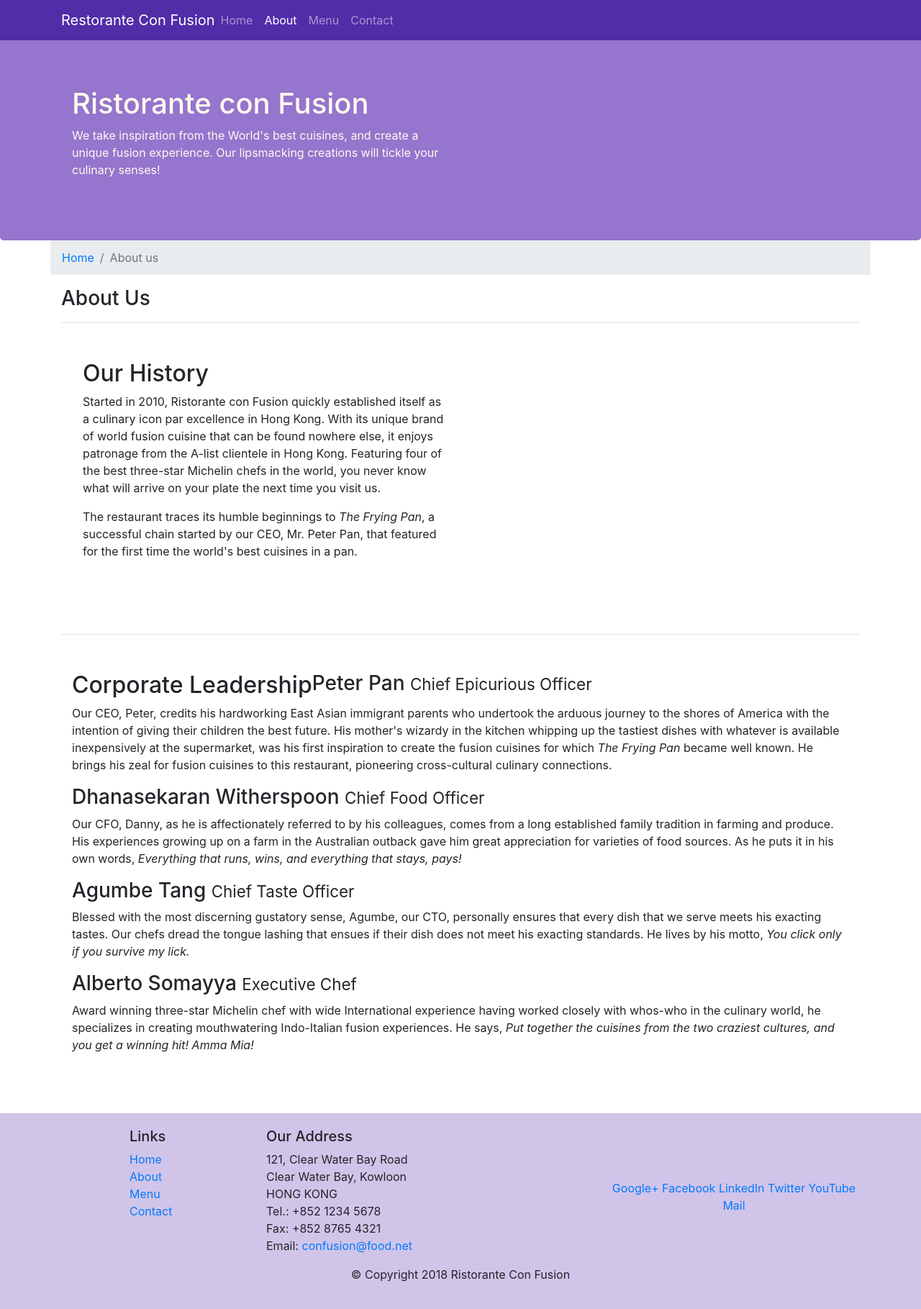
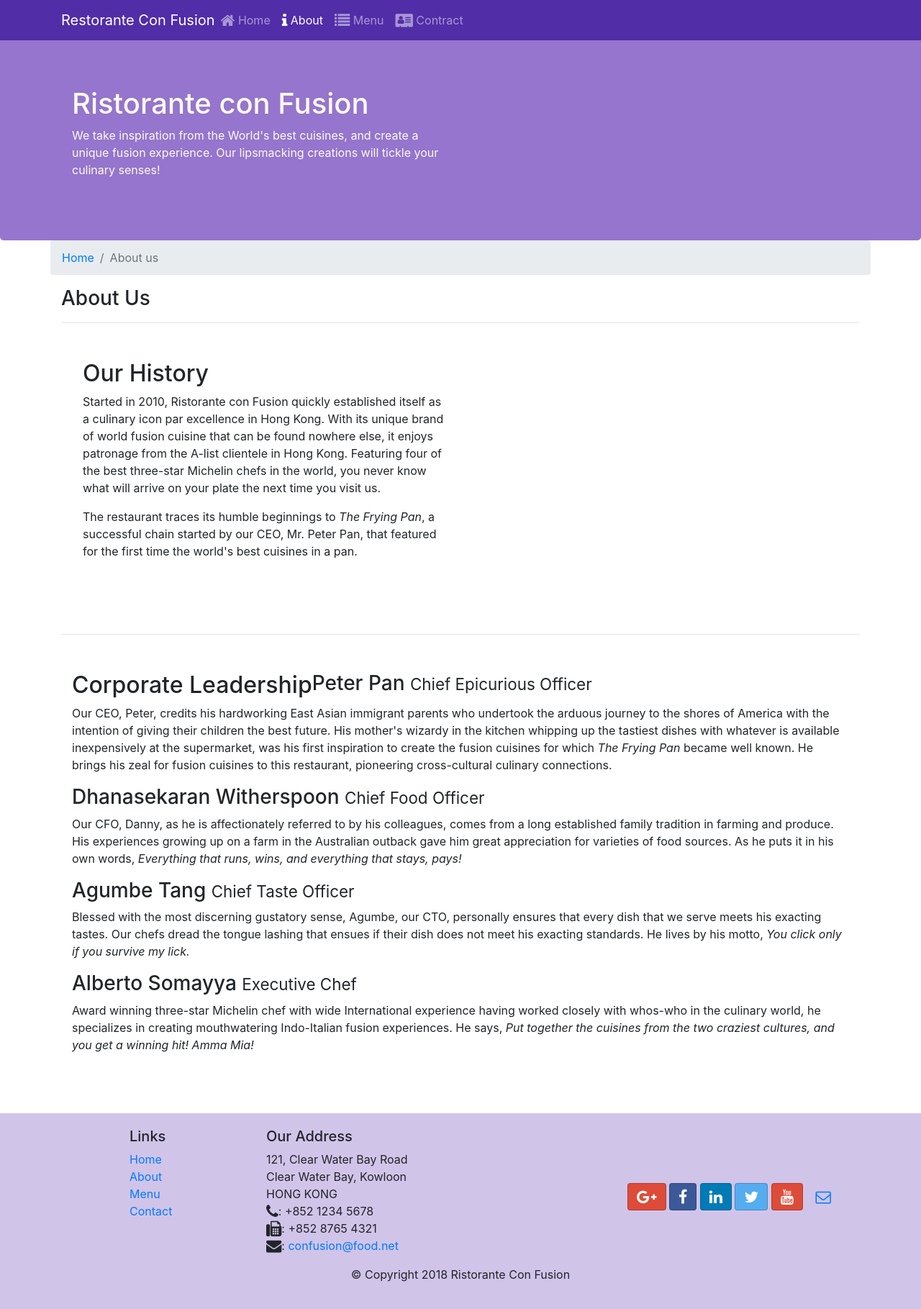
Before and after one commit to JessieKr/conFusion, a website: page aboutus.html in a window 1280 px wide. Shown: the whole page at 72% size. Drawn offline with nearby package versions, Linux system fonts and the light colour scheme.

Commit message:
icon fonts

```diff
--- a/aboutus.html
+++ b/aboutus.html
@@ -9,6 +9,8 @@
 
     <!-- Bootstrap CSS-->
     <link rel="stylesheet" href="node_modules/bootstrap/dist/css/bootstrap.min.css">
+    <link rel="stylesheet" href="node_modules/font-awesome/css/font-awesome.min.css">
+    <link rel="stylesheet" href="node_modules/bootstrap-social/bootstrap-social.css">
     <link rel="stylesheet" href="css/styles.css">
     <title>Ristorante Con Fusion: About Us</title>
 
@@ -23,10 +25,10 @@
             <a class="navbar-brand mr-auto" href="./index.html">Restorante Con Fusion</a>
             <div class="collapse navbar-collapse" id="Navbar">
                     <ul class="navbar-nav mr-auto">
-                            <li class="nav-item"><a class="nav-link" href="./index.html">Home</a></li>
-                            <li class="nav-item active"><a class="nav-link" href="#">About</a></li>
-                            <li class="nav-item"><a class="nav-link" href="#">Menu</a></li>
-                            <li class="nav-item"><a class="nav-link" href="#">Contact</a></li>
+                            <li class="nav-item"><a class="nav-link" href="./index.html"><span class="fa fa-home fa-lg"></span> Home</a></li>
+                            <li class="nav-item active"><a class="nav-link" href="#"><span class="fa fa-info fa-lg"></span> About</a></li>
+                            <li class="nav-item"><a class="nav-link" href="#"><span class="fa fa-list fa-lg"></span> Menu</a></li>
+                            <li class="nav-item"><a class="nav-link" href="#"><span class="fa fa-address-card fa-lg"></span> Contract</a></li>
                         </ul>
             </div>
         </div>
@@ -104,19 +106,19 @@
 		              121, Clear Water Bay Road<br>
 		              Clear Water Bay, Kowloon<br>
 		              HONG KONG<br>
-		              Tel.: +852 1234 5678<br>
-		              Fax: +852 8765 4321<br>
-		              Email: <a href="mailto:confusion@food.net">confusion@food.net</a>
+		              <i class="fa fa-phone fa-lg"></i>: +852 1234 5678<br>
+		              <i class="fa fa-fax fa-lg"></i>: +852 8765 4321<br>
+		              <i class="fa fa-envelope fa-lg"></i>: <a href="mailto:confusion@food.net">confusion@food.net</a>
 		           </address>
                 </div>
                 <div class="col-12 col-sm-4 align-self-center">
                     <div class="text-center">
-                        <a href="http://google.com/+">Google+</a>
-                        <a href="http://www.facebook.com/profile.php?id=">Facebook</a>
-                        <a href="http://www.linkedin.com/in/">LinkedIn</a>
-                        <a href="http://twitter.com/">Twitter</a>
-                        <a href="http://youtube.com/">YouTube</a>
-                        <a href="mailto:">Mail</a>
+                        <a class="btn btn-social-media btn-google" href="http://google.com/+"><i class="fa fa-google-plus fa-lg"></i></a>
+                        <a class="btn btn-social-media btn-facebook" href="http://www.facebook.com/profile.php?id="><i class="fa fa-facebook fa-lg"></i></a>
+                        <a class="btn btn-social-media btn-linkedin" href="http://www.linkedin.com/in/"><i class="fa fa-linkedin fa-lg"></i></a>
+                        <a class="btn btn-social-media btn-twitter" href="http://twitter.com/"><i class="fa fa-twitter fa-lg"></i></a>
+                        <a class="btn btn-social-media btn-google" href="http://youtube.com/"><i class="fa fa-youtube fa-lg"></i></a>
+                        <a class="btn btn-social-media" href="mailto:"><i class="fa fa-envelope-o fa-lg"></i></a>
                     </div>
                 </div>
            </div>
--- a/package.json
+++ b/package.json
@@ -15,6 +15,8 @@
   },
   "dependencies": {
     "bootstrap": "^4.0.0",
+    "bootstrap-social": "^5.1.1",
+    "font-awesome": "^4.7.0",
     "jquery": "^3.3.1",
     "popper.js": "^1.12.9"
   }
```
Also changed, not shown: index.html (+15 -13 lines), 1 other file.
